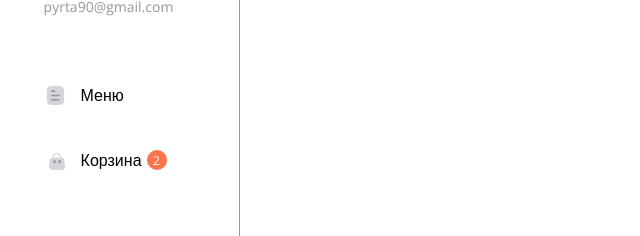
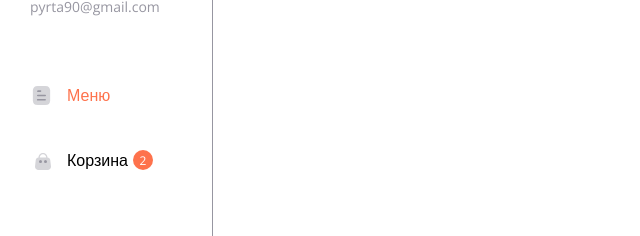
Before and after one commit to PyrtaBlog/pizzaSarapul, a React (Vite) app: page / in a window 1280 px wide. Shown: the part 148-384 px from the top of the page, without its empty margins (0-640 px from the left). Built offline with nearby package versions, Linux system fonts and the light colour scheme.

Commit message:
Ссылки в боковом меню заменены на NavLink и добавлены стили текущего пункта меню

```diff
--- a/src/Layout/Layout.tsx
+++ b/src/Layout/Layout.tsx
@@ -9,9 +9,6 @@ export function Layout() {
           <Link to="/login">Login</Link>
         </nav>
       </section>
-      <section>
-        <Outlet />
-      </section>
     </div>
   );
 }
--- a/src/Layout/Menu/MenuLayout.module.css
+++ b/src/Layout/Menu/MenuLayout.module.css
@@ -9,7 +9,8 @@
   border-right: 1px solid var(--secondary-text);
 }
 
-.menuInfo {
+.layout {
+  display: flex;
 }
 
 .menuProfile {
@@ -29,9 +30,6 @@
   font-size: 14px;
 }
 
-.menuList {
-}
-
 .menuLink {
   display: flex;
   align-items: center;
@@ -39,17 +37,19 @@
   padding: 14px 0;
   margin: 14px 0;
   transition: all 0.5s;
+  color: var(--text);
 }
 
 .menuLink:hover {
   color: var(--accent);
 }
 
+.linkActive {
+  color: var(--accent);
+}
+
 .menuLink > p {
   padding-left: 14px;
-}
-
-.menuControl {
 }
 
 .cartCount {
--- a/src/Layout/Menu/MenuLayout.tsx
+++ b/src/Layout/Menu/MenuLayout.tsx
@@ -5,9 +5,12 @@ import { CartSVG } from "../../components/UI/svg/CartSVG";
 
 import avatar from "../../assets/avatar.png";
 import styles from "./MenuLayout.module.css";
+import { NavLink, Outlet } from "react-router-dom";
+import cn from "classnames";
 
 export function MenuLayout() {
   return (
+    <div className={styles.layout}>
       <div className={styles.menuSidebar}>
         <div className={styles.menuInfo}>
           <div className={styles.menuProfile}>
@@ -15,21 +18,29 @@ export function MenuLayout() {
             <p className={styles.profileName}>Алексей Пырта</p>
             <p className={styles.profileEmail}>pyrta90@gmail.com</p>
           </div>
-        <div className={styles.menuList}>
-          <nav>
+          <nav className={styles.menuList}>
             <ul>
-              <li className={styles.menuLink}>
+              <NavLink
+                to="/"
+                className={({ isActive }) =>
+                  cn(styles.menuLink, { [styles.linkActive]: isActive })
+                }
+              >
                 <MenuSVG />
                 <p>Меню</p>
-              </li>
-              <li className={styles.menuLink}>
+              </NavLink>
+              <NavLink
+                to="/cart"
+                className={({ isActive }) =>
+                  cn(styles.menuLink, { [styles.linkActive]: isActive })
+                }
+              >
                 <CartSVG />
                 <p>Корзина</p>
                 <span className={styles.cartCount}>2</span>
-              </li>
+              </NavLink>
             </ul>
           </nav>
-        </div>
         </div>
         <div className={styles.menuControl}>
           <Button typeButton="secondary">
@@ -38,5 +49,9 @@ export function MenuLayout() {
           </Button>
         </div>
       </div>
+      <section>
+        <Outlet />
+      </section>
+    </div>
   );
 }
--- a/src/main.tsx
+++ b/src/main.tsx
@@ -3,7 +3,7 @@ import { createRoot } from "react-dom/client";
 import "./index.css";
 import { createBrowserRouter, RouterProvider } from "react-router-dom";
 import { MainPage } from "./pages/MainPage.tsx";
-import { LoginPage } from "./pages/LoginPage.tsx";
+import { CartPage } from "./pages/CartPage.tsx";
 import { NotFound } from "./pages/NotFound.tsx";
 import { MenuLayout } from "./Layout/Menu/MenuLayout.tsx";
 
@@ -13,7 +13,7 @@ const router = createBrowserRouter([
     element: <MenuLayout />,
     children: [
       { path: "/", element: <MainPage /> },
-      { path: "/login", element: <LoginPage /> },
+      { path: "/cart", element: <CartPage /> },
     ],
   },
 
--- /dev/null
+++ b/src/pages/CartPage.tsx
@@ -0,0 +1,3 @@
+export function CartPage() {
+  return <>CartPage</>;
+}
--- a/src/pages/LoginPage.tsx
+++ /dev/null
@@ -1,7 +0,0 @@
-export function LoginPage() {
-    return (
-        <>
-        LoginPage
-        </>
-    )
-}
```
Lines whose indentation alone changed are shown as unchanged.
